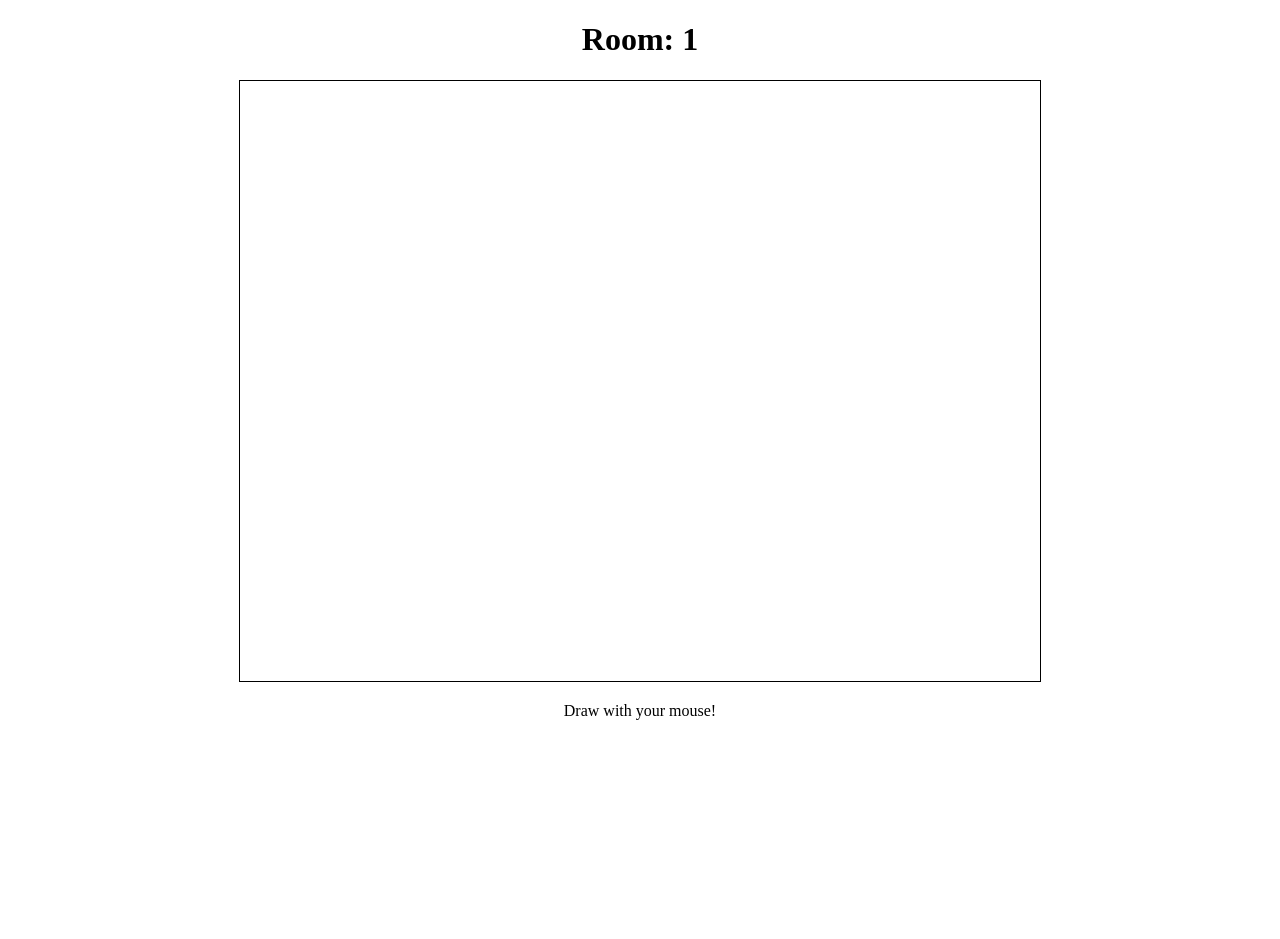
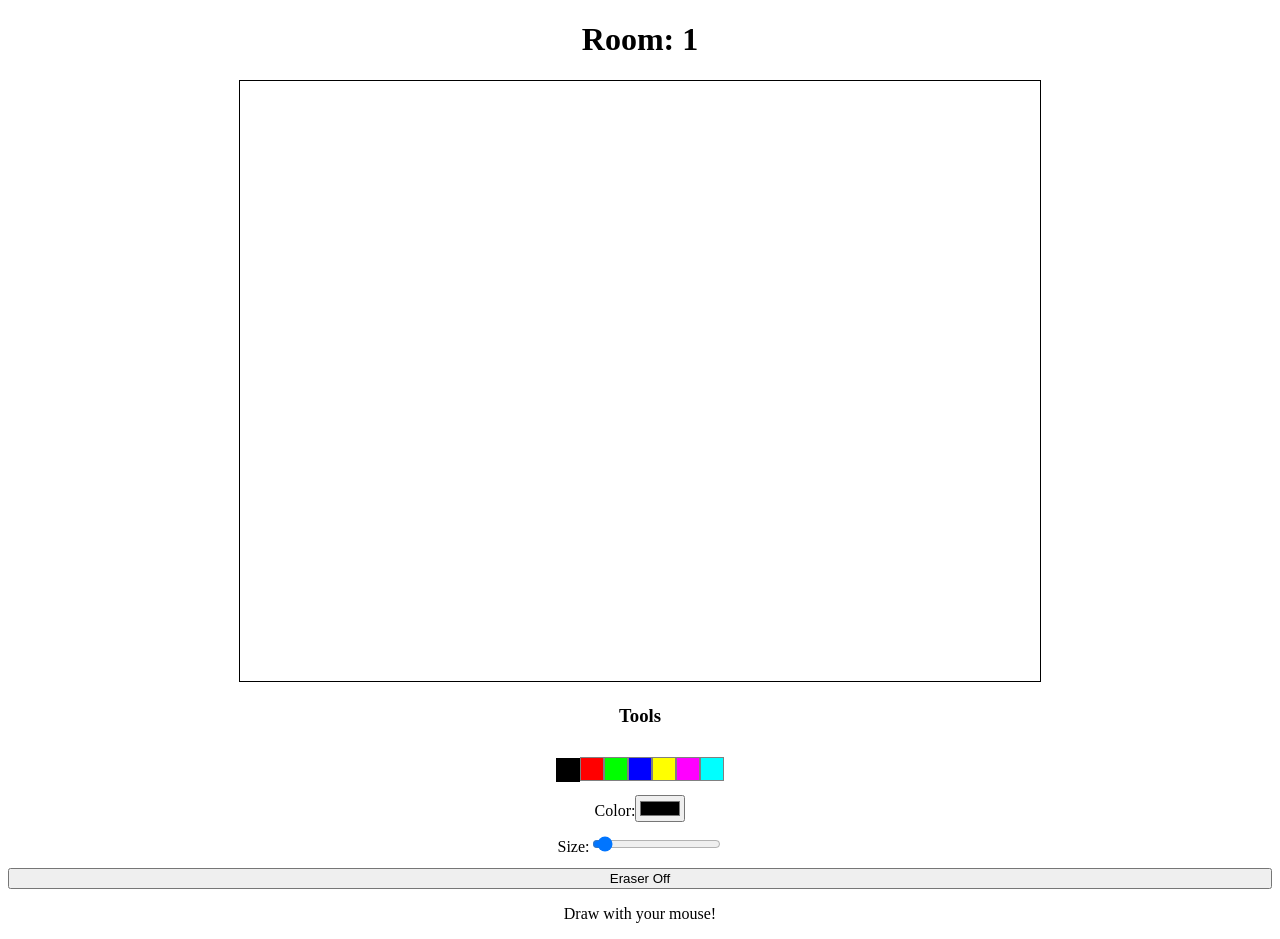
Before and after one commit to damian-718/drawing_game, a React (Vite) app: page /canvas/1 in a window 1280 px wide. Before the commit the page ends 800 px from the top, so only its background shows below. Built offline with nearby package versions, Linux system fonts and the light colour scheme; no server answers.

Commit message:
tool panel template added

```diff
--- /dev/null
+++ b/src/components/ToolsPanel.tsx
@@ -0,0 +1,69 @@
+import React from "react";
+
+
+// interface is typescript, so when props are passed, it will check the props against the types in here
+interface ToolsPanelProps {
+  penColor: string;
+  setPenColor: (color: string) => void;
+  penSize: number;
+  setPenSize: (size: number) => void;
+  eraserMode: boolean;
+  setEraserMode: (mode: boolean) => void;
+}
+// color panel
+const commonColors = ["#000000", "#ff0000", "#00ff00", "#0000ff", "#ffff00", "#ff00ff", "#00ffff"];
+
+export default function ToolsPanel({
+  penColor,
+  setPenColor,
+  penSize,
+  setPenSize,
+  eraserMode,
+  setEraserMode,
+}: ToolsPanelProps) {
+  return (
+    <div style={{ display: "flex", flexDirection: "column", gap: "12px" }}>
+      <h3>Tools</h3>
+
+      <div >
+        {commonColors.map((color) => (
+          <button
+            key={color}
+            onClick={() => setPenColor(color)} // tools can now call the states from canvas
+            style={{
+              backgroundColor: color,
+              width: "24px",
+              height: "24px",
+              border: penColor === color ? "2px solid black" : "1px solid gray",
+              cursor: "pointer",
+            }}
+          />
+        ))}
+      </div>
+
+      <label>
+        Color:
+        <input
+          type="color"
+          value={penColor}
+          onChange={(e) => setPenColor(e.target.value)}
+        />
+      </label>
+
+      <label>
+        Size:
+        <input
+          type="range"
+          min={1}
+          max={20}
+          value={penSize}
+          onChange={(e) => setPenSize(parseInt(e.target.value))}
+        />
+      </label>
+
+      <button onClick={() => setEraserMode(!eraserMode)}>
+        {eraserMode ? "Eraser On" : "Eraser Off"}
+      </button>
+    </div>
+  );
+}
--- a/src/pages/Canvas.tsx
+++ b/src/pages/Canvas.tsx
@@ -1,6 +1,7 @@
 import { useParams } from "react-router-dom";
 import { useRef, useEffect, useState } from "react"; // use ref gives us a reference to a DOM element (canvas) so we can draw. dom element is component rendered on the screen
 import { io, Socket } from "socket.io-client";
+import ToolsPanel from "../components/ToolsPanel";
 
 export default function Canvas() {
   // Canvas is dynammic, it goes to the page a user selected as a room. So useParams is able to grab the specific route clicked on for canvas. canvas/:roomname, useparams gets the current path
@@ -9,6 +10,11 @@ export default function Canvas() {
   const [isDrawing, setIsDrawing] = useState(false); // if drawing then track mouse position, default false
   const [lastPos, setLastPos] = useState<{ x: number; y: number } | null>(null); // track mouse position when drawing, default null. lastpos since we draw from last pos to new pos of mouse
   const socketRef = useRef<Socket | null>(null); // useref is a reference to elements to be used elsewhere in the code
+
+  // Tools state
+  const [penColor, setPenColor] = useState("#000000");
+  const [penSize, setPenSize] = useState(2);
+  const [eraserMode, setEraserMode] = useState(false);
 
    // Connect to server. useeffect runs ONCE on mount or room change, but the socket stays active whole time, the useeffect sets up the socket
   useEffect(() => { // this is a side effect triggered when component mounts or roomname changes
@@ -21,7 +27,7 @@ export default function Canvas() {
     socket.on("drawing", (line) => { //listenes to drawing events and draws those events on recieveing clients canvas
       const ctx = canvasRef.current?.getContext("2d"); // gets the drawable board to draw the line emitted, only users in the room as per backend socket.io. No need to track room here since drawing events only emitted by the backend to users in the same room.
       if (!ctx) return;
-      drawLine(ctx, line.from, line.to);
+      drawLine(ctx, line.from, line.to, line.color, line.size, line.isErasor);
     });
 
     return () => {
@@ -42,16 +48,26 @@ export default function Canvas() {
   };
 
   const drawLine = (
+    // these are typescripts types this functions accepts
     ctx: CanvasRenderingContext2D,
     from: { x: number; y: number },
-    to: { x: number; y: number }
+    to: { x: number; y: number },
+    color: string,
+    size: number,
+    isEraser?: boolean
   ) => {
     ctx.beginPath();
     ctx.moveTo(from.x, from.y);
     ctx.lineTo(to.x, to.y);
-    ctx.strokeStyle = "black";
-    ctx.lineWidth = 2;
+    ctx.lineWidth = size;
     ctx.lineCap = "round";
+    if (isEraser) {
+      ctx.globalCompositeOperation = "destination-out"; // true erasing
+      ctx.strokeStyle = "rgba(0,0,0,1)"; // color doesn't matter
+    } else {
+      ctx.globalCompositeOperation = "source-over"; // normal drawing
+      ctx.strokeStyle = color;
+    }
     ctx.stroke();
   };
 
@@ -67,12 +83,12 @@ export default function Canvas() {
     const ctx = canvasRef.current?.getContext("2d");
     if (!ctx) return;
 
-    drawLine(ctx, lastPos, currentPos);
+    drawLine(ctx, lastPos, currentPos, penColor, penSize, eraserMode);
 
     // Emit line to server
     socketRef.current.emit("drawing", {
       roomName,
-      line: { from: lastPos, to: currentPos },
+      line: { from: lastPos, to: currentPos, color: penColor, size: penSize, isErasor: eraserMode },
     });
 
     setLastPos(currentPos);
@@ -101,6 +117,14 @@ export default function Canvas() {
         onMouseUp={stopDrawing}
         onMouseLeave={() => setIsDrawing(false)}
       />
+      <ToolsPanel
+        penColor={penColor}
+        setPenColor={setPenColor}
+        penSize={penSize}
+        setPenSize={setPenSize}
+        eraserMode={eraserMode}
+        setEraserMode={setEraserMode}
+      />
       <p>Draw with your mouse!</p>
     </div>
   );
```
